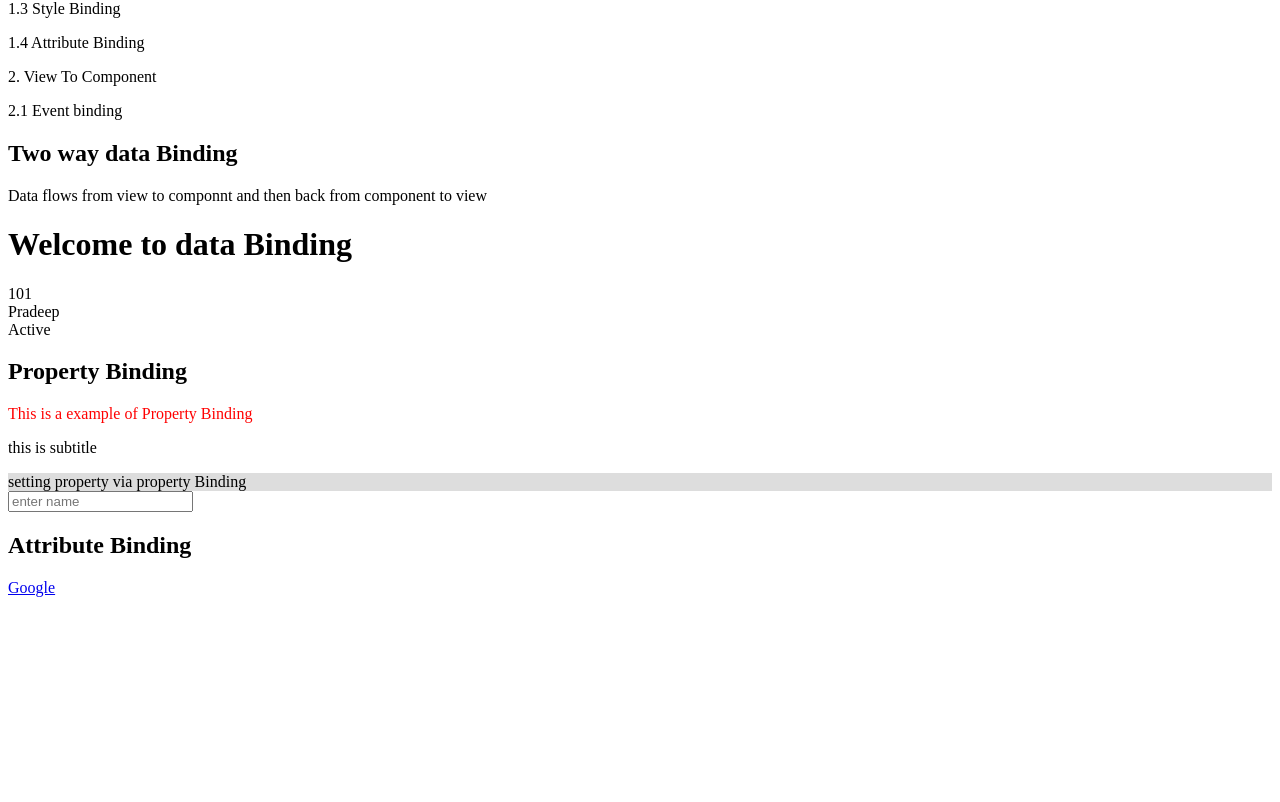
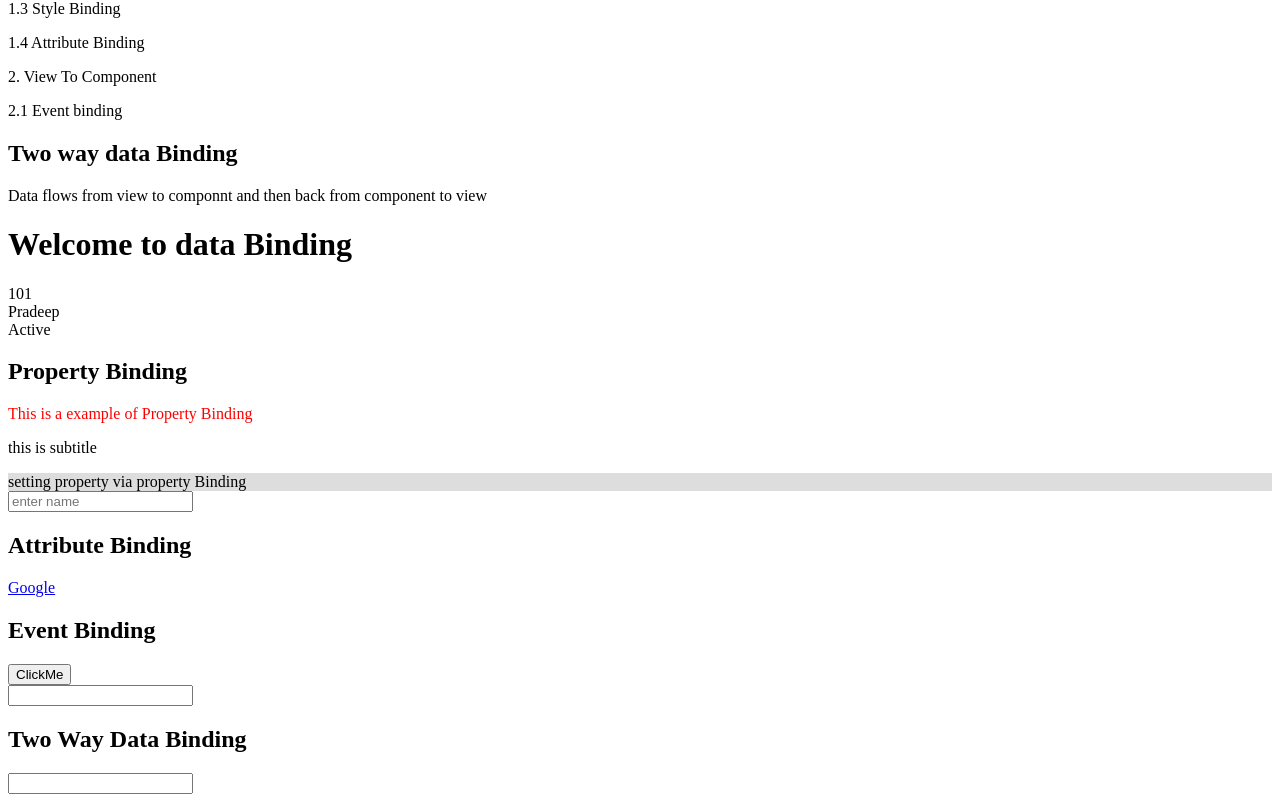
Before and after one commit to pradeepdevloper1/Angular9_Tutorial, an Angular app: page / in a window 1280 px wide. Shown: the part 169-971 px from the top of the page. Before the commit the page ends 800 px from the top, so only its background shows below. Built offline with nearby package versions, Linux system fonts and the light colour scheme.

Commit message:
two way data binding

```diff
--- a/src/app/app.module.ts
+++ b/src/app/app.module.ts
@@ -1,6 +1,6 @@
 import { BrowserModule } from '@angular/platform-browser';
 import { NgModule } from '@angular/core';
-
+import {FormsModule} from '@angular/forms';
 import { AppRoutingModule } from './app-routing.module';
 import { AppComponent } from './app.component';
 import { InterpolationComponent } from './interpolation/interpolation.component';
@@ -20,7 +20,8 @@ import { TemplatedrivenformComponent } from './templatedrivenform/templatedriven
   ],
   imports: [
     BrowserModule,
-    AppRoutingModule
+    AppRoutingModule,
+    FormsModule
   ],
   providers: [],
   bootstrap: [AppComponent]
--- a/src/app/databinding/databinding.component.html
+++ b/src/app/databinding/databinding.component.html
@@ -5,11 +5,14 @@
 <p>1.2 Property Binding </p>
 <p>1.3 Style Binding </p>
 <p>1.4 Attribute Binding </p>
+
 <p> 2.   View  To Component</p>
 <p>2.1 Event binding </p>
+
 <h2>Two way data Binding </h2>
 <p>Data flows from view to componnt and then back from component to view</p>
- <h1  >Welcome to {{title}}</h1>
+
+<h1  >Welcome to {{title}}</h1>
  <div >{{user.userID}}</div>
  <div >{{user.UserName}}</div>
  <div >{{user.status}}</div>
@@ -22,3 +25,12 @@
 
 <h2>Attribute Binding</h2>
 <a [href]="hrefVal" [attr.updateLink]='updateLink'>Google</a>
+
+<h2>Event Binding</h2>
+<button (click)="showAlert(10)">ClickMe</button>
+<br>
+<input (focus)="consoleLog()" >
+
+<h2>Two Way Data Binding</h2>
+<input [(ngModel)]="firstname" />
+<div>{{firstname}}</div>
--- a/src/app/databinding/databinding.component.ts
+++ b/src/app/databinding/databinding.component.ts
@@ -17,6 +17,13 @@ subTitle='this is subtitle';
 placeholderVal='enter name';
 hrefVal='http://google.com';
 updateLink='http://oracle.com';
+showAlert(id){
+  alert("Clicked"+id);
+}
+consoleLog(){
+  console.log( 'Focus Event');
+}
+firstname='';
 constructor() { }
 
   ngOnInit(): void {
```
Also changed, not shown: src/git.txt.
